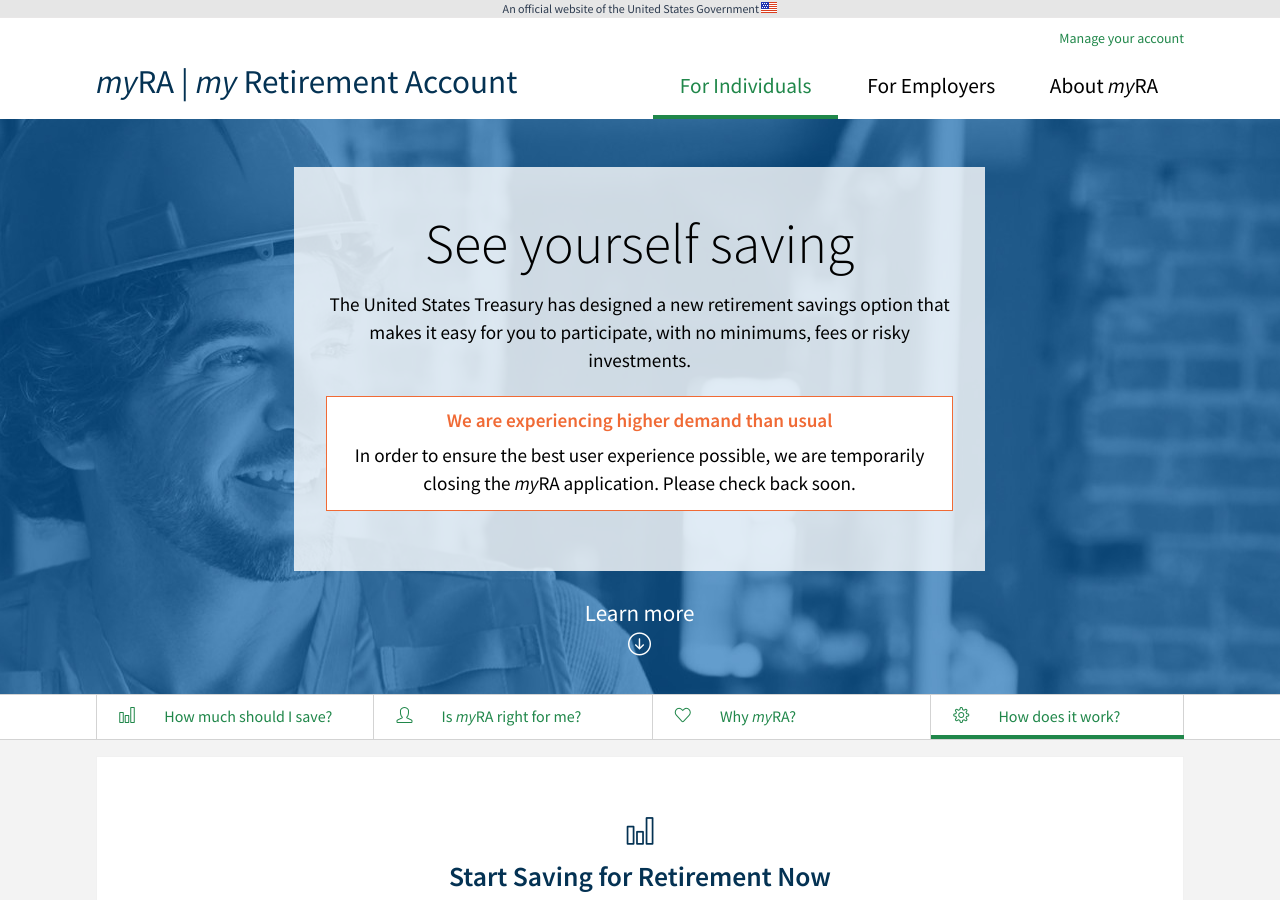
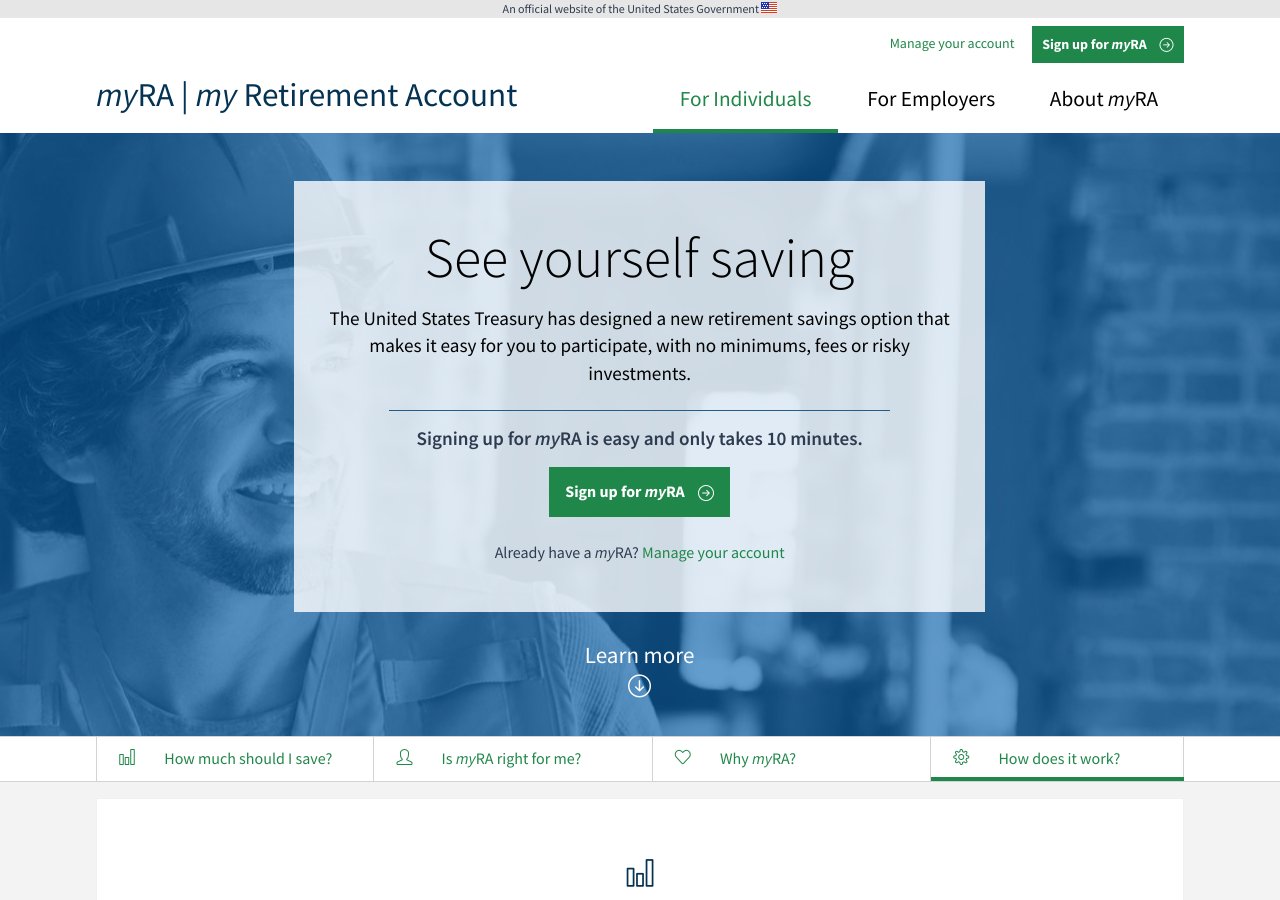
Before and after one commit to 18F/myra, a Jekyll site: the page built from individuals/index.html, in a window 1280 px wide and 900 px high. Built offline with Jekyll 4.4.1, drawn with Linux system fonts in a browser that asks for light colours; some of the changed text lies outside the part shown.

Commit message:
Revert "Replacing all sign up instances w/ msg"
This reverts commit 3e5d9d84d2e5aa8deb2f724791f63a228f6651bc.

```diff
--- a/_includes/header.html
+++ b/_includes/header.html
@@ -18,6 +18,9 @@
       <nav class="top-bar">
         <ul class="account-nav" role="menubar">
           <li role="menuitem"><a disabled class="manage-link modal-trigger" data-modal="manage-modal" tabindex="0">Manage your account</a></li>
+          <li role="menuitem">
+            <a disabled class="button signup-button-small modal-trigger" data-modal="signup-modal" tabindex="0" title="The account creation process requires JavaScript. Please enable JavaScript to continue.">Sign up for <span class="myra">myRA</span> <i class="icon-arrow-right"></i></a>
+          </li>
         </ul>
       </nav>
 
--- a/_includes/individual-signup.html
+++ b/_includes/individual-signup.html
@@ -1,6 +1,18 @@
 <section class="call-to-action" role="region" aria-labelledby="call-to-action-heading">
   <div class="container">
+    <h2 id="call-to-action-heading">Start saving today</h2>
+    <div class="cta-intro">
+      <p class="lead-text">Signing up for <span class="myra">myRA</span> is easy and only takes 10 minutes.</p>
+    </div>
+    <a disabled class="button signup-button modal-trigger" data-modal="signup-modal" title="The account creation process requires JavaScript. Please enable JavaScript to continue.">Sign up for <span class="myra">myRA</span> <i class="icon-arrow-right"></i></a>
+    <div class="account-signin">
+      <span>Already have a <span class="myra">myRA</span>?</span>
+      <p><a disabled class="manage-link modal-trigger" data-modal="manage-modal">Manage your account</a></p>
+    </div>
+
+    <hr>
     <h3><a href="{{ site.baseurl }}/individuals/resources">Check out additional resources &raquo;</a></h3>
+
   </div>
 
 </section>
--- a/_includes/individual-steps.html
+++ b/_includes/individual-steps.html
@@ -10,6 +10,7 @@
         <div class="step-content">
           <h3 class="numbered-heading"><span class="numbered-heading-number">1.</span><span class="numbered-heading-title">Sign up for <span class="myra">myRA</span></span></h3>
           <p>First, you will open your <span class="myra">myRA</span> account by providing your information online or by phone &mdash; it will take about 10 minutes.</p>
+          <p><a disabled class="modal-trigger" data-modal="signup-modal" title="The account creation process requires JavaScript. Please enable JavaScript to continue.">Click here to get started <i class="icon-arrow-right"></i></a></p>
         </div>
       </div>
       <div class="step">
--- a/about/index.html
+++ b/about/index.html
@@ -33,7 +33,7 @@
 <p>Individuals can open an account at no cost and in a matter of minutes. There are three simple steps to saving with <span class="myra">myRA</span>:</p>
 <p>
   <ul>
-    <li>1. Open a <span class="myra">myRA</span> account.</li>
+    <li>1. Open a <span class="myra">myRA</span> account: <a disabled class="modal-trigger" data-modal="signup-modal" title="The account creation process requires JavaScript. Please enable JavaScript to continue.">Click here to get started <i class="icon-arrow-right"></i></a></li>
     <li>2. Start funding the account by submitting a direct deposit authorization to their employer</li>
     <li>3. Set up online management for the account during signup, or <a disabled class="manage-link modal-trigger" data-modal="manage-modal">click here to manage your account</a></li>
   </ul>
--- a/individuals/index.html
+++ b/individuals/index.html
@@ -11,9 +11,21 @@
         <div class="inner-headline">
           <span class="display">See yourself saving</span>
           <p class="lead-text">The United States Treasury has designed a new retirement savings option that makes it easy for you to participate, with no minimums, fees or risky investments.</p>
-          <div class="flash-notice">
-            <h4>We are experiencing higher demand than usual</h4>
-            <p class="lead-text">In order to ensure the best user experience possible, we are temporarily closing the <span class="myra">myRA</span> application. Please check back soon.</p>
+          <hr>
+          <h4>Signing up for <span class="myra">myRA</span> is easy and only takes 10 minutes.</h4>
+          <noscript>
+            <div class="no-js-warning">
+              <div class="flash-alert">
+                <strong>The account creation process requires JavaScript</strong>
+                <p>Please enable JavaScript in your browser in order to open a <span class="myra">myRA</span> account.</p>
+                <p>Or you can call 1-855-406-6972 to set up your account over the phone.</p>
+              </div>
+            </div>
+          </noscript>
+          <a disabled class="button signup-button modal-trigger" data-modal="signup-modal" title="The account creation process requires JavaScript. Please enable JavaScript to continue.">Sign up for <span class="myra">myRA</span> <i class="icon-arrow-right"></i></a>
+          <div class="account-signin">
+            <span>Already have a <span class="myra">myRA</span>?</span>
+            <a disabled class="manage-link modal-trigger" data-modal="manage-modal" href="#">Manage your account</a>
           </div>
         </div>
       </div>
--- a/individuals/payroll-direct-deposit-information.html
+++ b/individuals/payroll-direct-deposit-information.html
@@ -36,7 +36,7 @@
   </div>
   <div id="eligibility-success" class="eligibility-chunk eligibility-result" aria-hidden="true">
     <h4>Great! You're all good to go</h4>
-    <p><strong>We are experiencing higher demand than usual</strong>. In order to ensure the best user experience possible, we are temporarily closing the <span class="myra">myRA</span> application. Please check back soon.</p>
+    <a class="button modal-trigger" data-modal="signup-modal" href="#">Sign up for <span class="myra">myRA</span> <i class="icon-arrow-right"></i></a>
   </div>
   <div id="ineligible" class="eligibility-chunk eligibility-result" aria-hidden="true">
     <h4>Thank you for your interest in saving with <span class="myra">myRA</span></h4>
```
